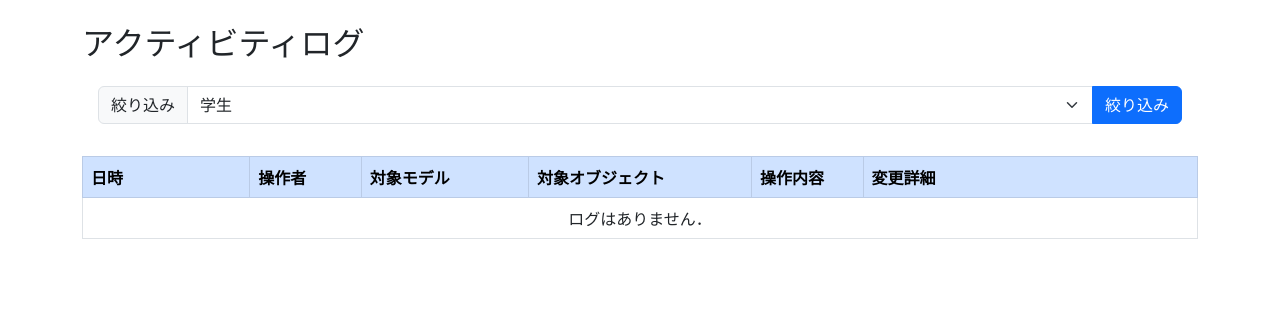
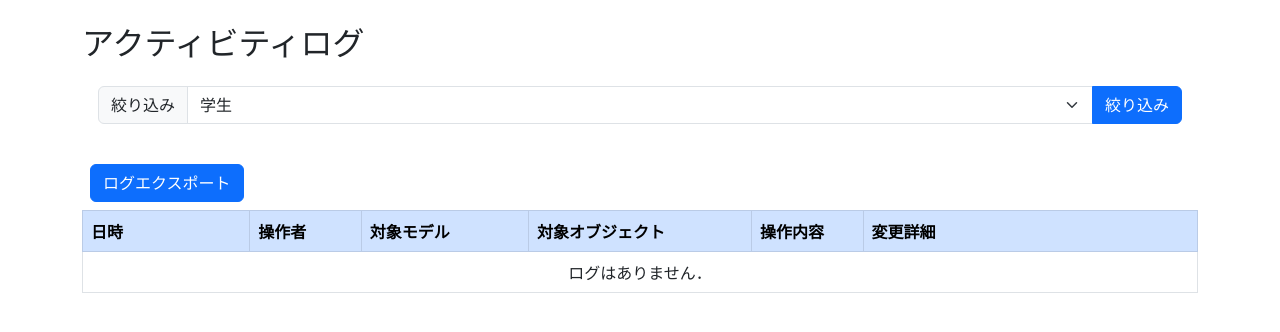
Before and after one commit to sumina10/nittc2025-j4exp-3, a Django app: template task/templates/task/log_for_teacher.html in a window 1280 px wide. Shown: the part 62-394 px from the top of the page. Run offline with Django 5.2, Linux system fonts and the light colour scheme; the template is opened without the code that fills it, so the values that code supplies are empty; parts of the project's set-up code (start-up, migrations or seed data) failed here and were passed over; some libraries are stand-ins or nearby versions.

Commit message:
エクスポートのリンクを追加

```diff
--- a/task/templates/task/log_for_teacher.html
+++ b/task/templates/task/log_for_teacher.html
@@ -21,6 +21,9 @@
                 </div>
             </form>
         </div>
+
+        <a href="{% url 'export-logs-csv' %}" class="btn btn-primary m-2">ログエクスポート</a>
+
         <table class="table table-bordered align-middle">
             <thead class="table-primary">
             <tr>
```
